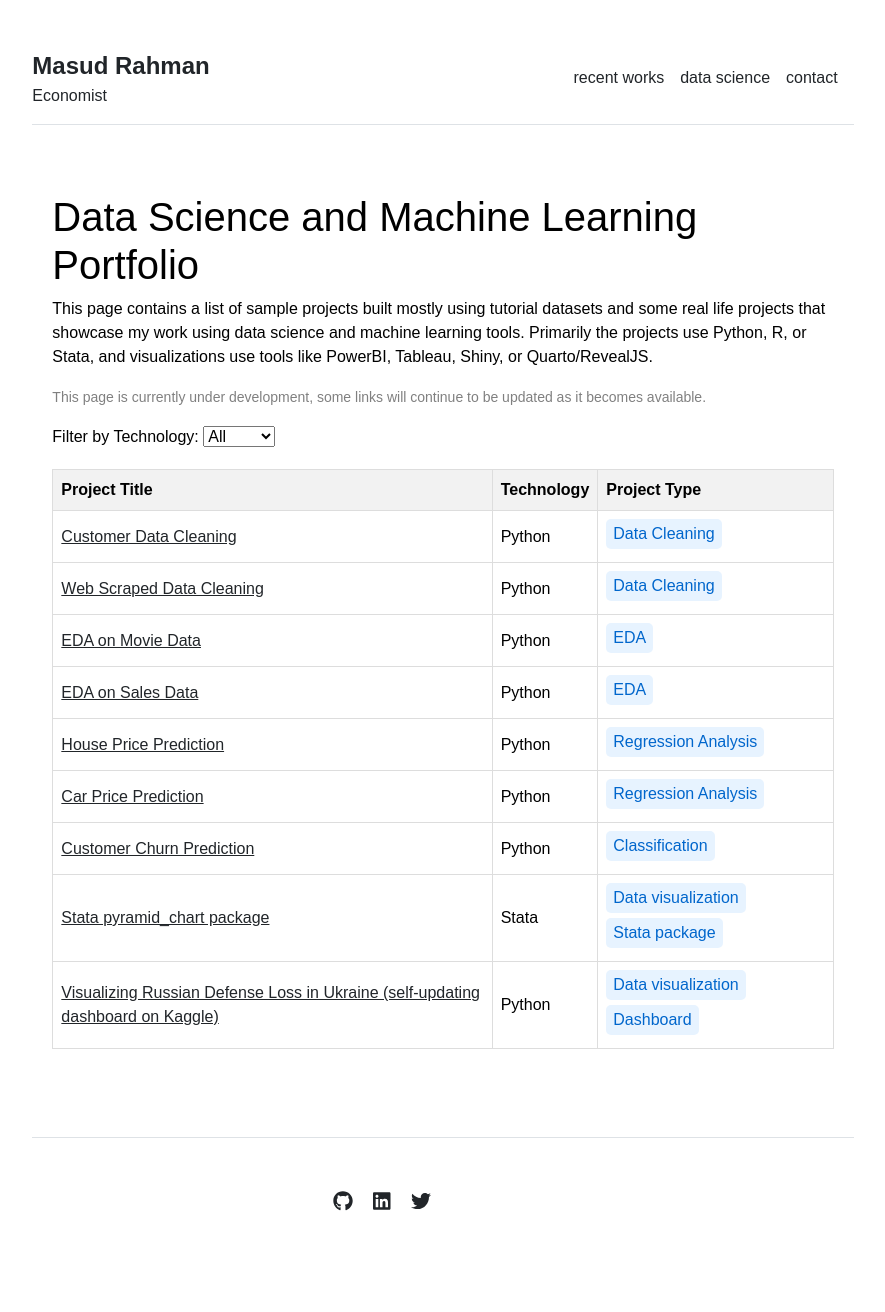
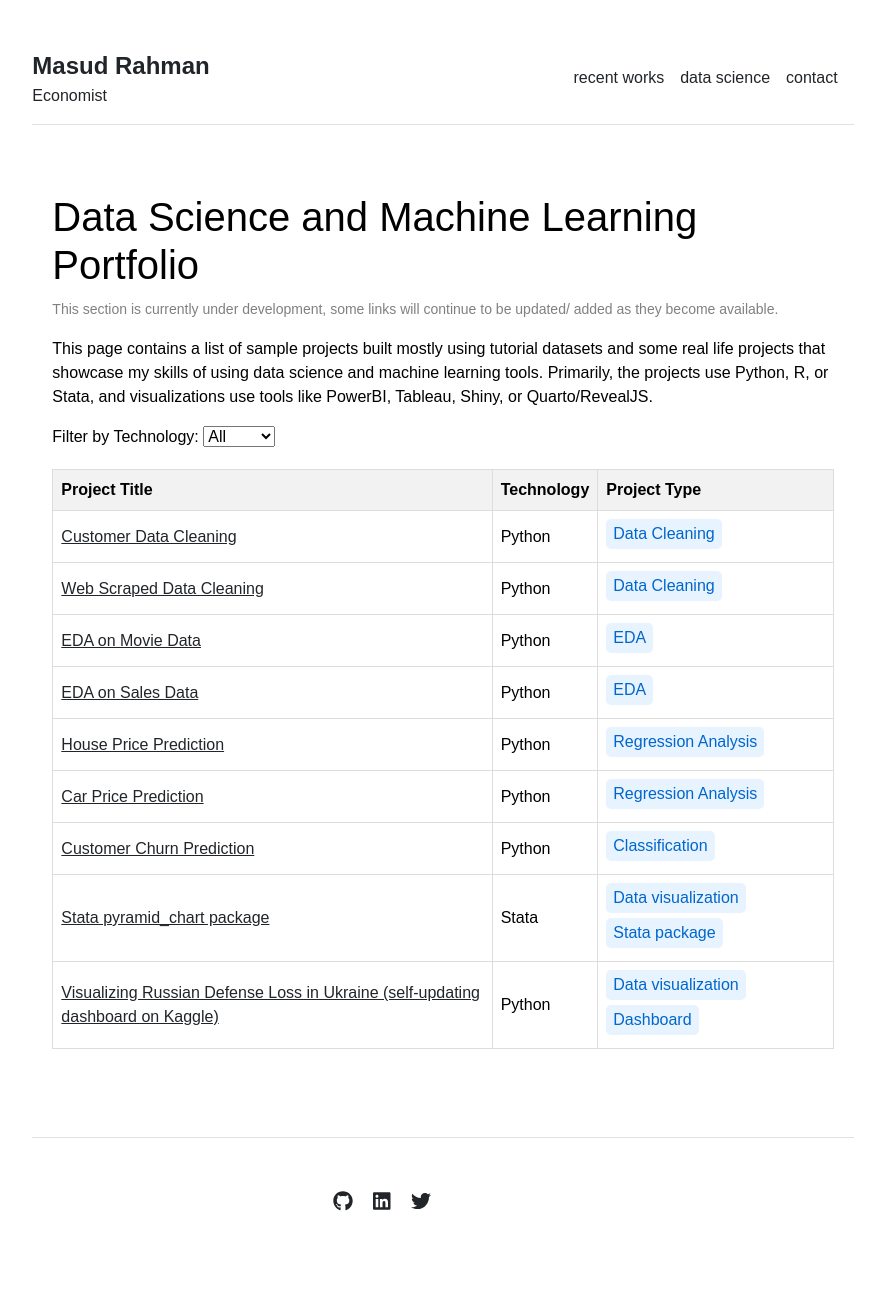
Before and after one commit to masud90/masud90.github.io, a Jekyll site: the page built from datascience.md, in a window 1280 px wide. Shown: the whole page, without its empty margins (197-1082 px from the left). Built offline with Jekyll 4.4.1, drawn with Linux system fonts in a browser that asks for light colours.

Commit message:
Update datascience.html

```diff
--- a/_layouts/datascience.html
+++ b/_layouts/datascience.html
@@ -16,13 +16,12 @@
     {% include header.html %}
     <div class="container">
       <h1>{{ page.title }}</h1>
+      <p style="color:#808080;"><small>
+        This section is currently under development, some links will continue to be updated/ added as they become available.
+    </small></p>
       <p>
-        This page contains a list of sample projects built mostly using tutorial datasets and some real life projects that showcase my work using data science and machine learning tools. Primarily the projects use Python, R, or Stata, and visualizations use tools like PowerBI, Tableau, Shiny, or Quarto/RevealJS.
+        This page contains a list of sample projects built mostly using tutorial datasets and some real life projects that showcase my skills of using data science and machine learning tools. Primarily, the projects use Python, R, or Stata, and visualizations use tools like PowerBI, Tableau, Shiny, or Quarto/RevealJS.
     </p>
-    <p style="color:#808080;"><small>
-        This page is currently under development, some links will continue to be updated as it becomes available.
-    </small></p>
-
       <!-- Filter Dropdown -->
       <div class="filter-container">
         <label for="technologyFilter">Filter by Technology:</label>
```
